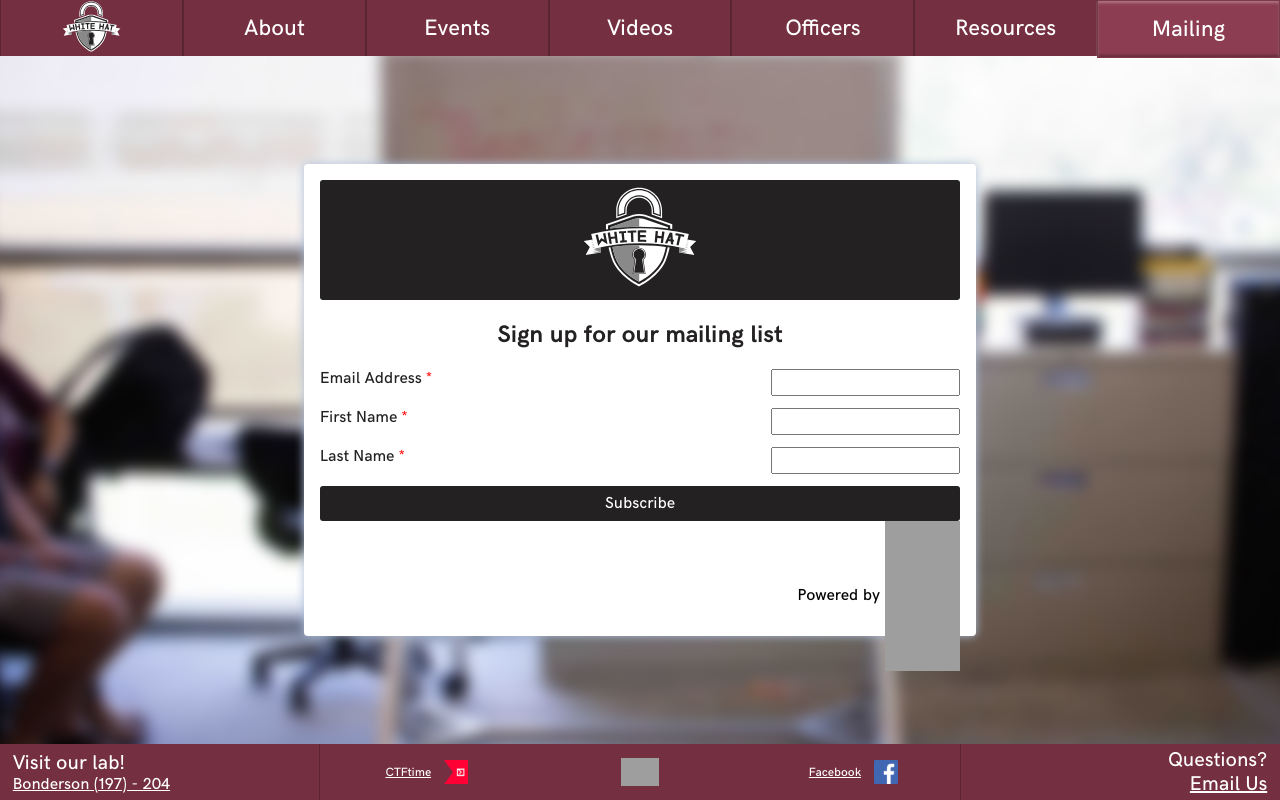
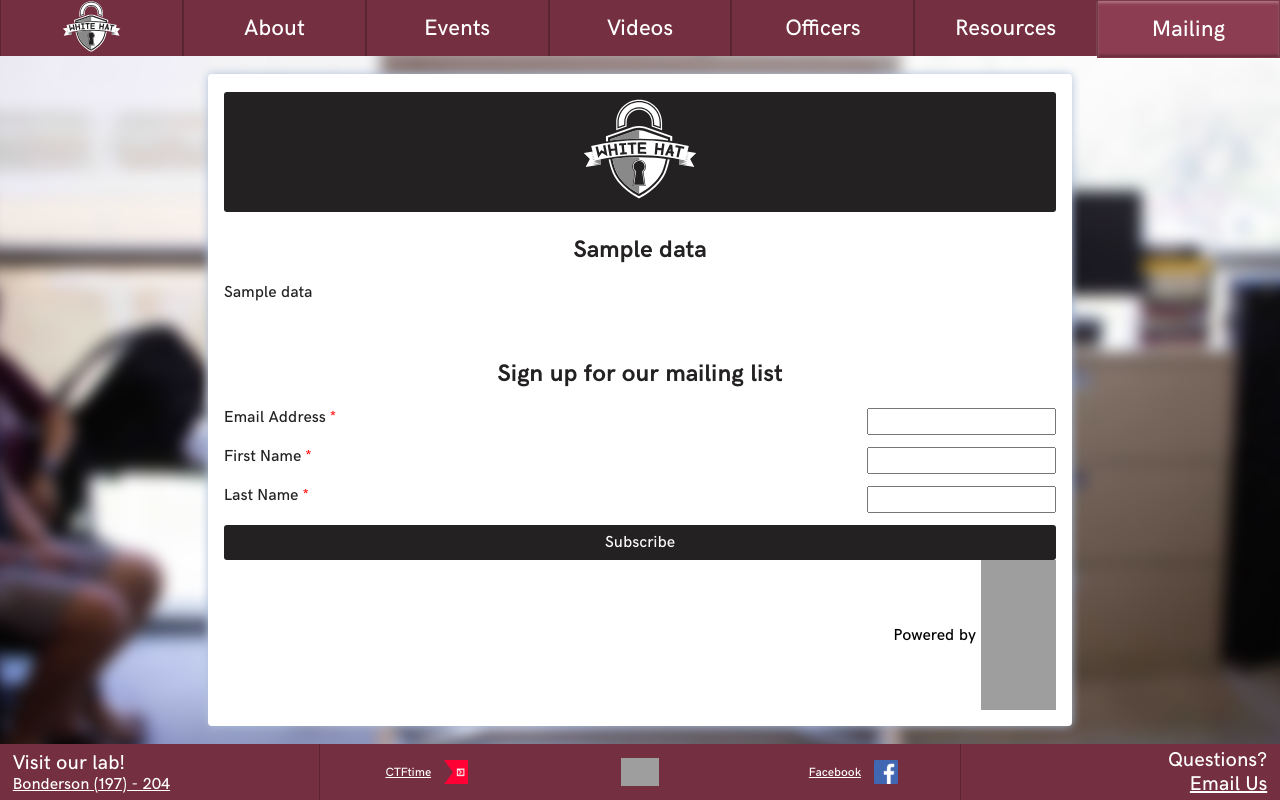
Before and after one commit to CalPolySEC/thewhitehat.club, a Flask app: page /signup in a window 1280 px wide. Run offline with Flask 2, Linux system fonts and the light colour scheme; a database or web service that is not in the repository returns one stand-in record (values such as "Sample title"); data that the repository does not hold is empty; style sheets or scripts are compiled from the project's sources; grey boxes are pictures that could not be loaded.

Commit message:
Added info to Mailing page

```diff
--- a/assets/scss/_signup-form.scss
+++ b/assets/scss/_signup-form.scss
@@ -3,14 +3,15 @@
     // flex-direction: column;
     // justify-content: center;
     // align-items: center;
-    grid-template-rows: 1fr 3fr;
-    height: 55vh;
-    width: 50vw;
+    grid-template-rows: 1fr 1fr 2fr;
+    height: calc(100vh - 15vh - 3*20px);
+    width: 65vw;
     box-shadow: 0px 0px 10px #afc0d9;
     background-color: #fff;
     padding: 1em;
     border-radius: .25rem;
     position: absolute;
+    overflow: auto;
 
     // Rollover Animation
     // @include hover;
@@ -27,8 +28,13 @@
         }
     }
 
+    #info {
+        height: auto;
+    }
+
     form {
         display: grid;
+        height: auto;
     }
 
     h2 {
@@ -78,6 +84,6 @@
         }
 
         // Rollover Animation
-        @include hover;
+        //@include hover;
     }
 }
--- a/data/api.json
+++ b/data/api.json
@@ -49,5 +49,9 @@
     "status": {
         "message": "Lab Status",
         "function": "getStatus()"
+    },
+    "signup": {
+        "message": "Signup Page Content",
+        "file": "data/signup.json"
     }
 }
--- /dev/null
+++ b/data/signup.json
@@ -0,0 +1,3 @@
+{
+    "How do I join White Hat?": "You don't have to do anything special to become a member of White Hat, just show up to our events if you're interested! You can check out our <a href='/calendar' target='_blank'>calendar</a> or sign up for our mailing list below to get more information about upcoming events."
+}
--- a/templates/signup.html
+++ b/templates/signup.html
@@ -5,6 +5,14 @@
         <div class="form-wrap">
             <div id="wh-logo">
                     {% include 'includes/logo.svg' %}
+            </div>
+            <div id="info">
+                {% for i in page_data %}
+                <div id="info-text">
+                    <h2>{{ i }}</h2>
+                    <p>{{ page_data[i]|safe }}</p>
+                </div>
+                {% endfor %}
             </div>
             <form action="https://thewhitehat.us9.list-manage.com/subscribe/post?u=3d8e0978450962204eedce576&amp;id=a0fbf62a0c" method="POST" target="_blank" class="form">
                 <h2>Sign up for our mailing list</h2>
```
